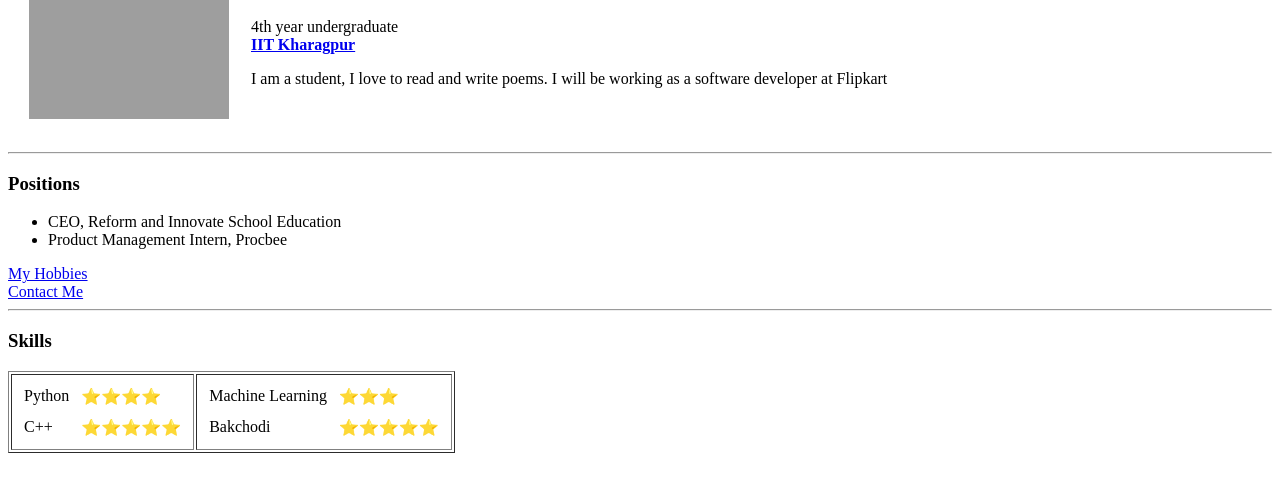
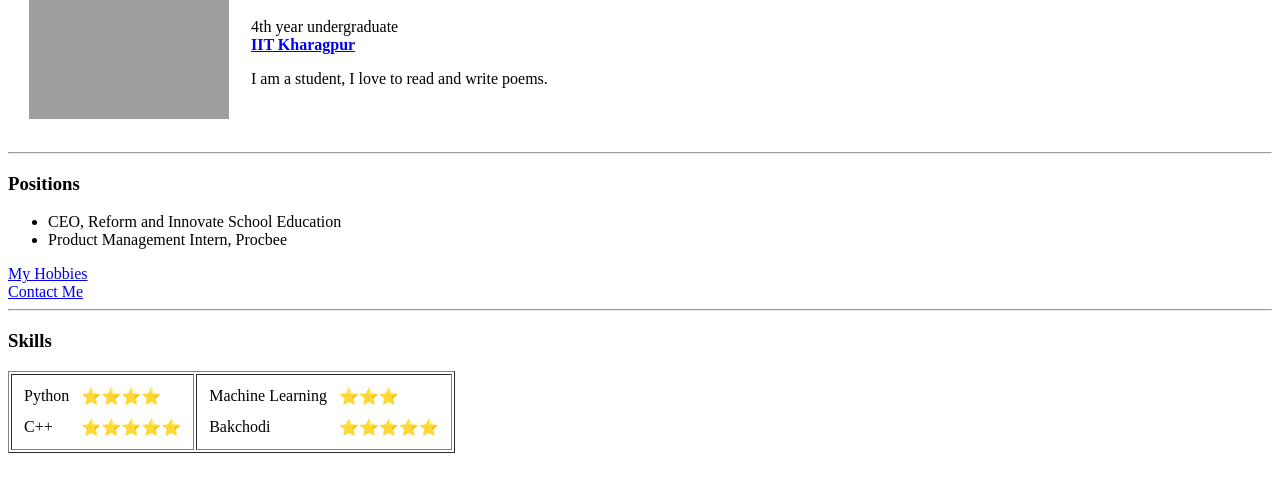
Before and after one commit to ratnesh2001/cv-page, a plain HTML site: page index.html in a window 1280 px wide. Shown: the part 110-602 px from the top of the page. Drawn offline with Linux system fonts and the light colour scheme; grey boxes are pictures that could not be loaded.

Commit message:
Update index.html

```diff
--- a/index.html
+++ b/index.html
@@ -12,7 +12,7 @@
             <td>
                 <h1>Ratnesh Khandelwal</h1>
                 <p>4th year undergraduate<br><strong><a href="http://iitkgp.ac.in/">IIT Kharagpur</a></strong></p>
-                <p>I am a student, I love to read and write poems. I will be working as a software developer at Flipkart</p>
+                <p>I am a student, I love to read and write poems.</p>
             </td>
         </tr>
     </table>
```
